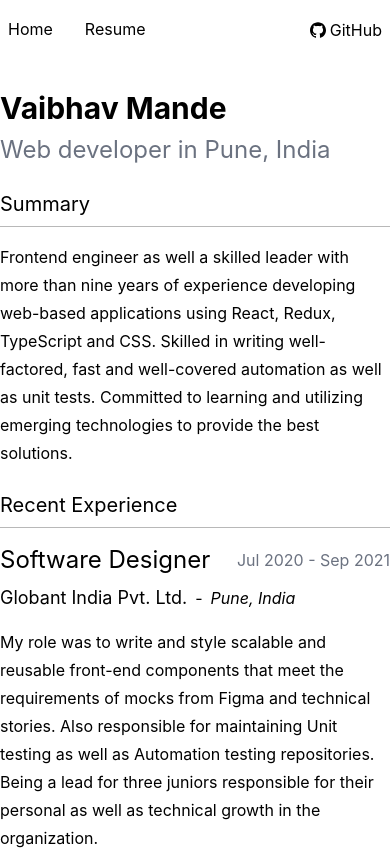
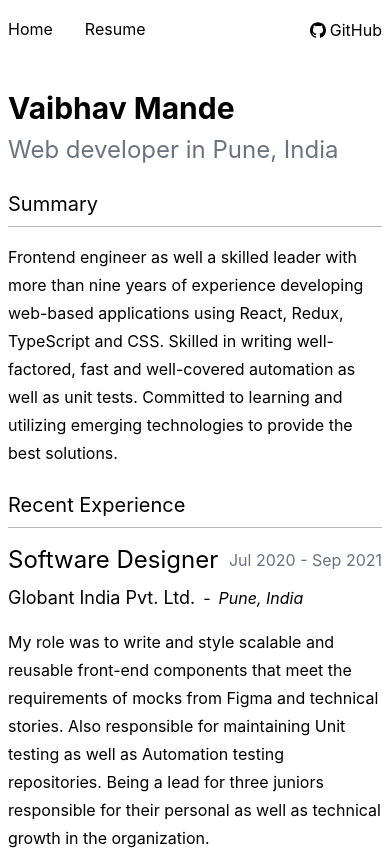
Before and after one commit to vaibhavmande/vaibhavmande.github.io, a Next.js app: page /resume in a window 390 px wide. Shown: the top 850 px of the page. Built offline with nearby package versions, Linux system fonts and the light colour scheme.

Commit message:
responsive resume

```diff
--- a/pages/_app.tsx
+++ b/pages/_app.tsx
@@ -8,7 +8,10 @@ function App({ Component, pageProps }: AppProps) {
     <>
       <AppHead />
       <Layout>
-        <Component {...pageProps} />
+        {/* w-full mx-auto */}
+        <main className="flex-1 max-w-2xl mx-2">
+          <Component {...pageProps} />
+        </main>
       </Layout>
     </>
   );
--- a/pages/index.tsx
+++ b/pages/index.tsx
@@ -4,8 +4,7 @@ import TitledContent from '../components/TitledContent';
 
 export default function Home() {
   return (
-    // w-full mx-auto
-    <main className="flex-1 max-w-2xl mx-2">
+    <>
       <UserCard />
       <section className="mb-8">
         <TitledContent title="About" secondaryUrl="/about" hasSecondary>
@@ -29,6 +28,6 @@ export default function Home() {
         </TitledContent>
       </section>
       <PostShowcase />
-    </main>
+    </>
   );
 }
--- a/pages/resume.tsx
+++ b/pages/resume.tsx
@@ -12,7 +12,7 @@ function Title({ title }: { title: string }) {
 
 export default function Resume() {
   return (
-    <main className="flex-1 max-w-2xl w-full mx-auto mb-8">
+    <>
       <h1 className="font-bold text-3xl mb-2">Vaibhav Mande</h1>
       <h2 className="text-2xl text-gray-500 mb-6">
         Web developer in Pune, India
@@ -82,7 +82,7 @@ export default function Resume() {
       >
         Download Full Resume
       </a>
-    </main>
+    </>
   );
 }
 
```
